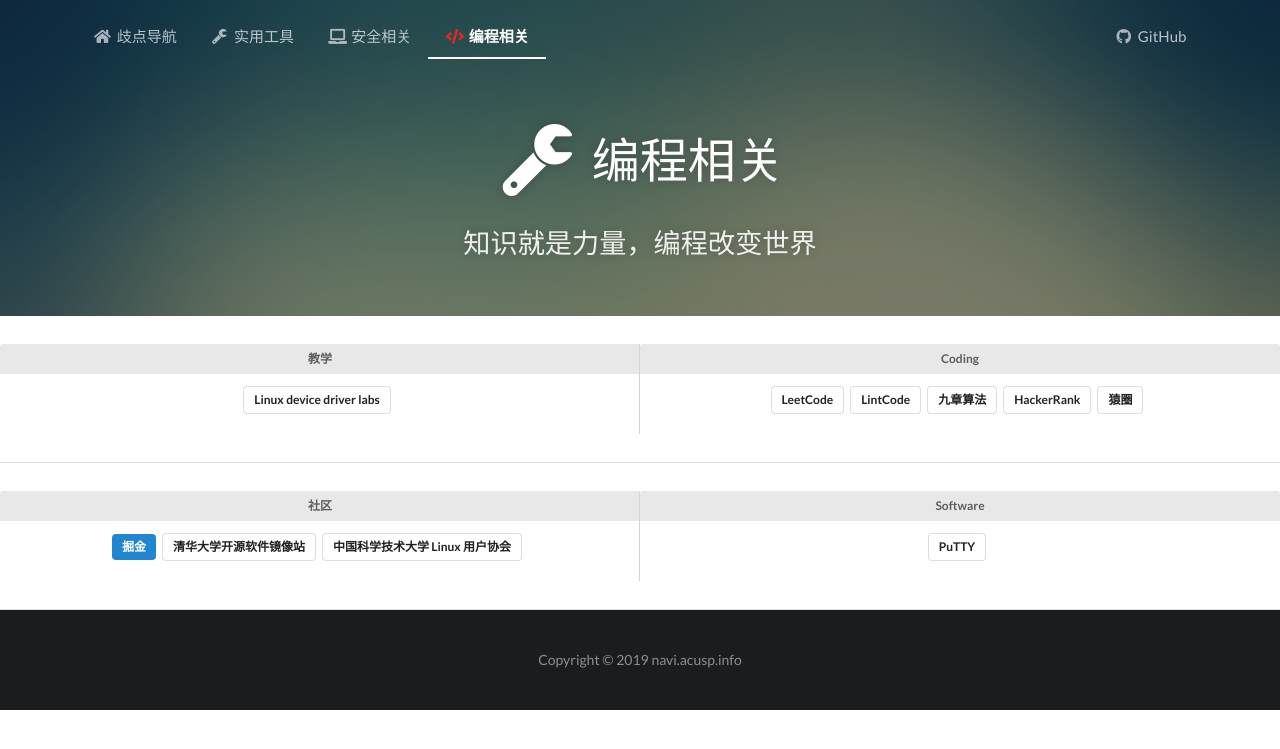
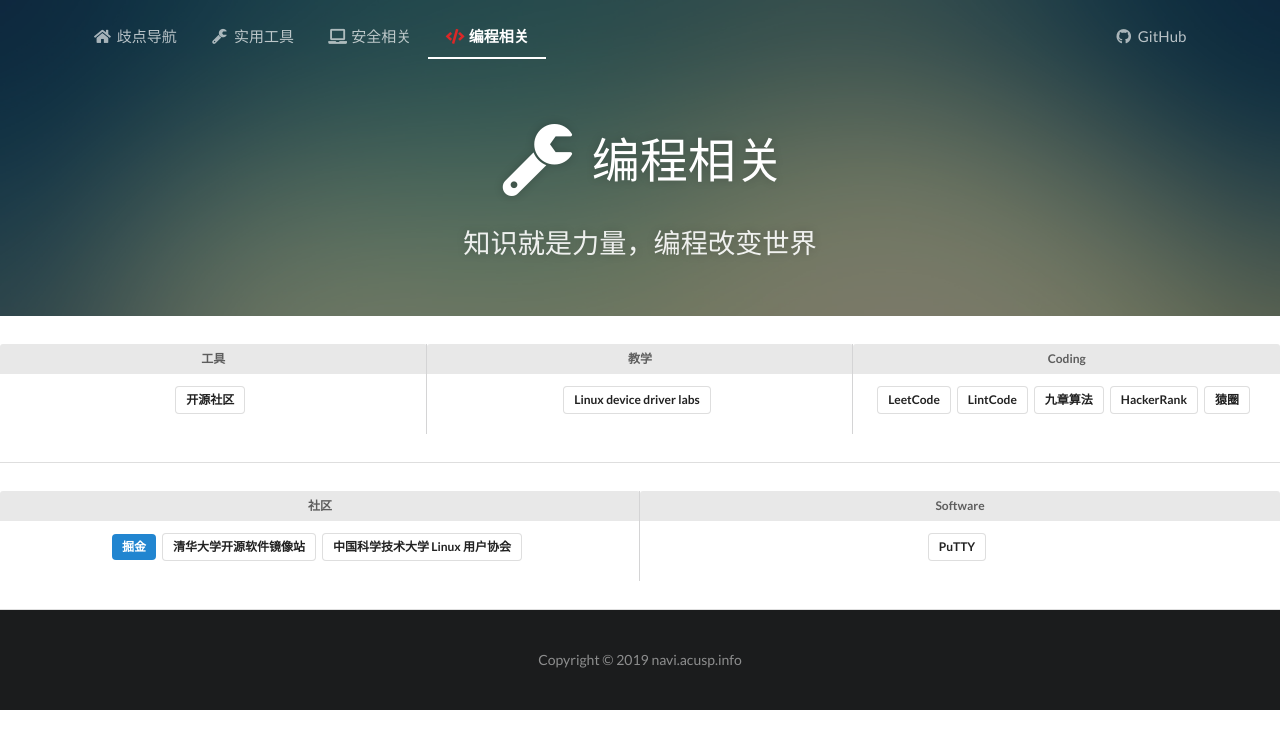
Before and after one commit to acusp/AC-Navi, a Jekyll site: the page built from program/index.html, in a window 1280 px wide. Shown: the top 749 px of the page. Built offline with Jekyll 4.4.1, drawn with Linux system fonts in a browser that asks for light colours; comment, search, counter and statistics services are not loaded.

Commit message:
Add tools link

```diff
--- a/_data/program_links.yml
+++ b/_data/program_links.yml
@@ -1,5 +1,11 @@
 - section: tutorial
   categories:
+  - category: 工具
+    links:
+    - name: 开源社区
+      style: basic
+      url: http://tool.oschina.net/
+
   - category: 教学
     links:
     - name: Linux device driver labs
```
